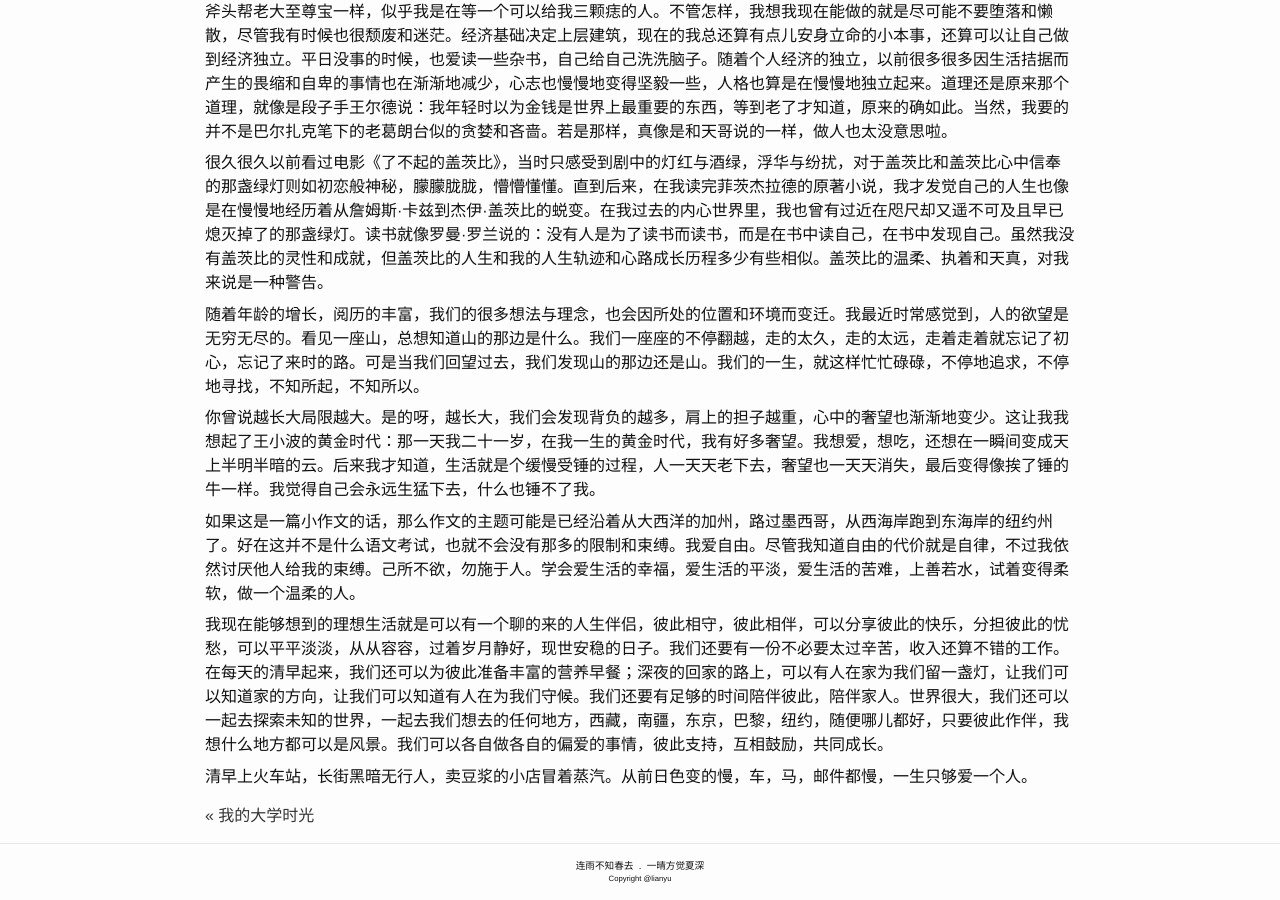
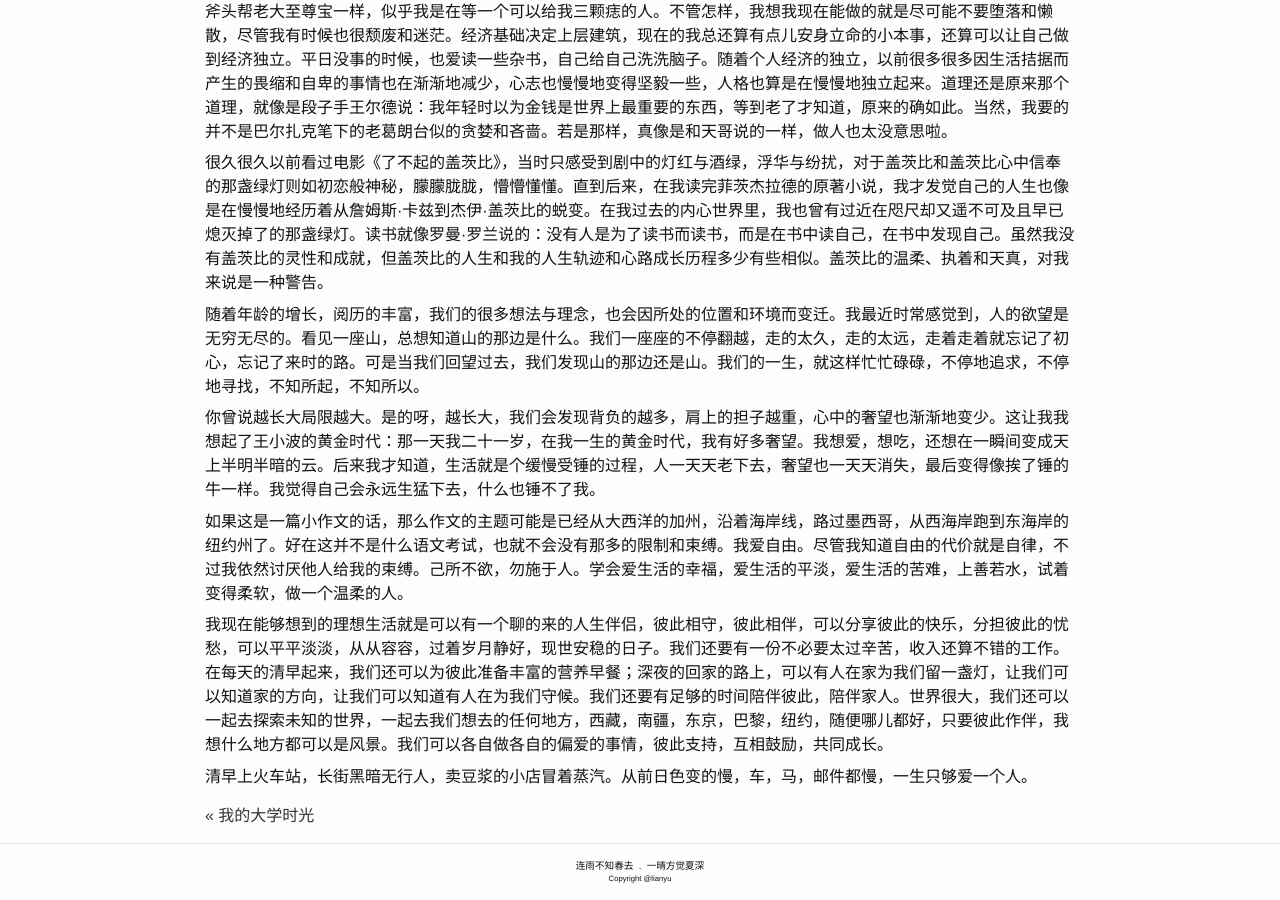
Before and after one commit to lianyu1115/lianyu, a Jekyll site: the page built from _essays/2021-02-22-我理想中的生活.md, in a window 1280 px wide and 900 px high, scrolled down 609 px. Built offline with Jekyll 4.4.1, drawn with Linux system fonts in a browser that asks for light colours.

Commit message:
Update 2021-02-22-我理想中的生活.md

```diff
--- a/_essays/2021-02-22-我理想中的生活.md
+++ b/_essays/2021-02-22-我理想中的生活.md
@@ -28,7 +28,7 @@ tags: ''
 
 你曾说越长大局限越大。是的呀，越长大，我们会发现背负的越多，肩上的担子越重，心中的奢望也渐渐地变少。这让我我想起了王小波的黄金时代：那一天我二十一岁，在我一生的黄金时代，我有好多奢望。我想爱，想吃，还想在一瞬间变成天上半明半暗的云。后来我才知道，生活就是个缓慢受锤的过程，人一天天老下去，奢望也一天天消失，最后变得像挨了锤的牛一样。我觉得自己会永远生猛下去，什么也锤不了我。
 
-如果这是一篇小作文的话，那么作文的主题可能是已经沿着从大西洋的加州，路过墨西哥，从西海岸跑到东海岸的纽约州了。好在这并不是什么语文考试，也就不会没有那多的限制和束缚。我爱自由。尽管我知道自由的代价就是自律，不过我依然讨厌他人给我的束缚。己所不欲，勿施于人。学会爱生活的幸福，爱生活的平淡，爱生活的苦难，上善若水，试着变得柔软，做一个温柔的人。
+如果这是一篇小作文的话，那么作文的主题可能是已经从大西洋的加州，沿着海岸线，路过墨西哥，从西海岸跑到东海岸的纽约州了。好在这并不是什么语文考试，也就不会没有那多的限制和束缚。我爱自由。尽管我知道自由的代价就是自律，不过我依然讨厌他人给我的束缚。己所不欲，勿施于人。学会爱生活的幸福，爱生活的平淡，爱生活的苦难，上善若水，试着变得柔软，做一个温柔的人。
 
 我现在能够想到的理想生活就是可以有一个聊的来的人生伴侣，彼此相守，彼此相伴，可以分享彼此的快乐，分担彼此的忧愁，可以平平淡淡，从从容容，过着岁月静好，现世安稳的日子。我们还要有一份不必要太过辛苦，收入还算不错的工作。在每天的清早起来，我们还可以为彼此准备丰富的营养早餐；深夜的回家的路上，可以有人在家为我们留一盏灯，让我们可以知道家的方向，让我们可以知道有人在为我们守候。我们还要有足够的时间陪伴彼此，陪伴家人。世界很大，我们还可以一起去探索未知的世界，一起去我们想去的任何地方，西藏，南疆，东京，巴黎，纽约，随便哪儿都好，只要彼此作伴，我想什么地方都可以是风景。我们可以各自做各自的偏爱的事情，彼此支持，互相鼓励，共同成长。
 
```
